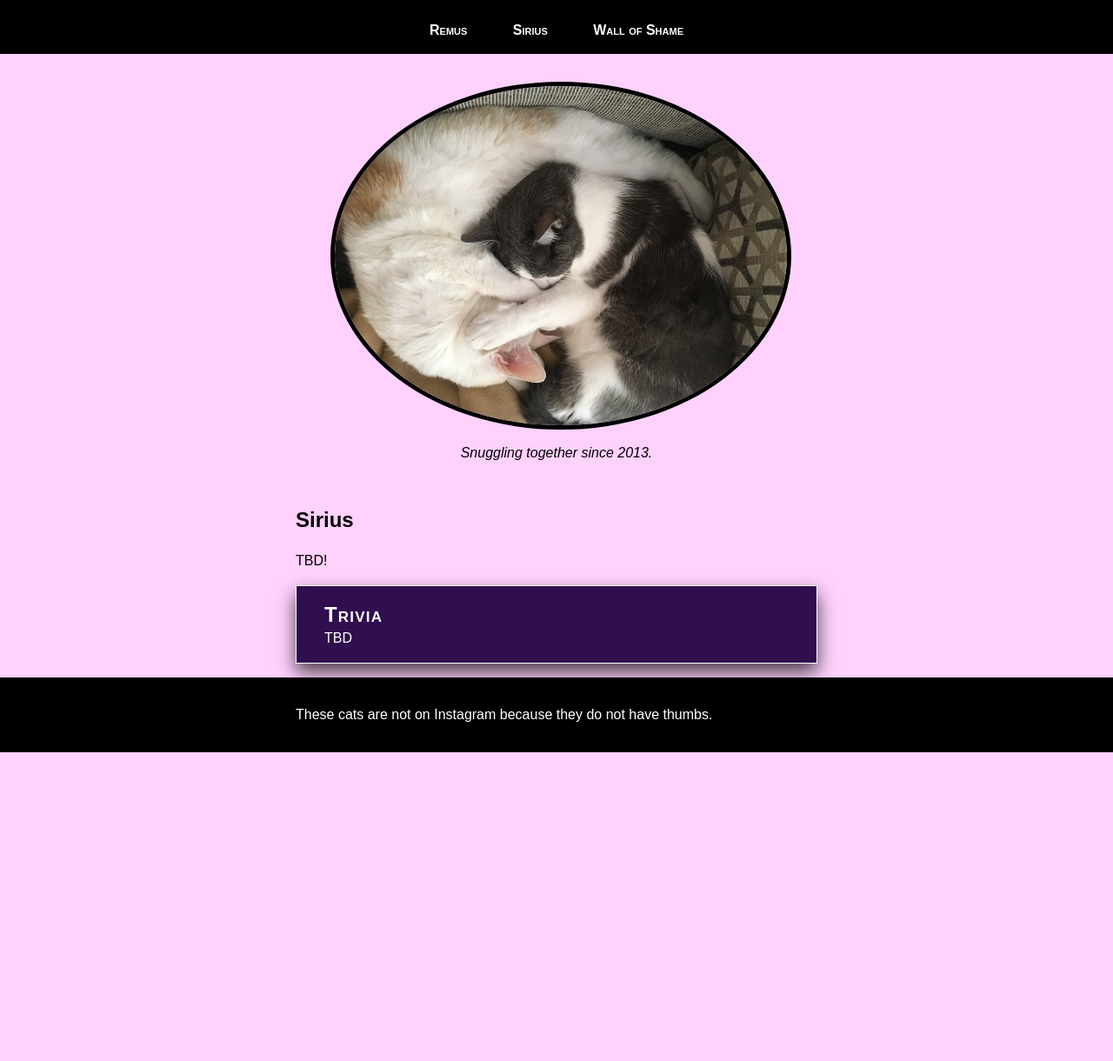
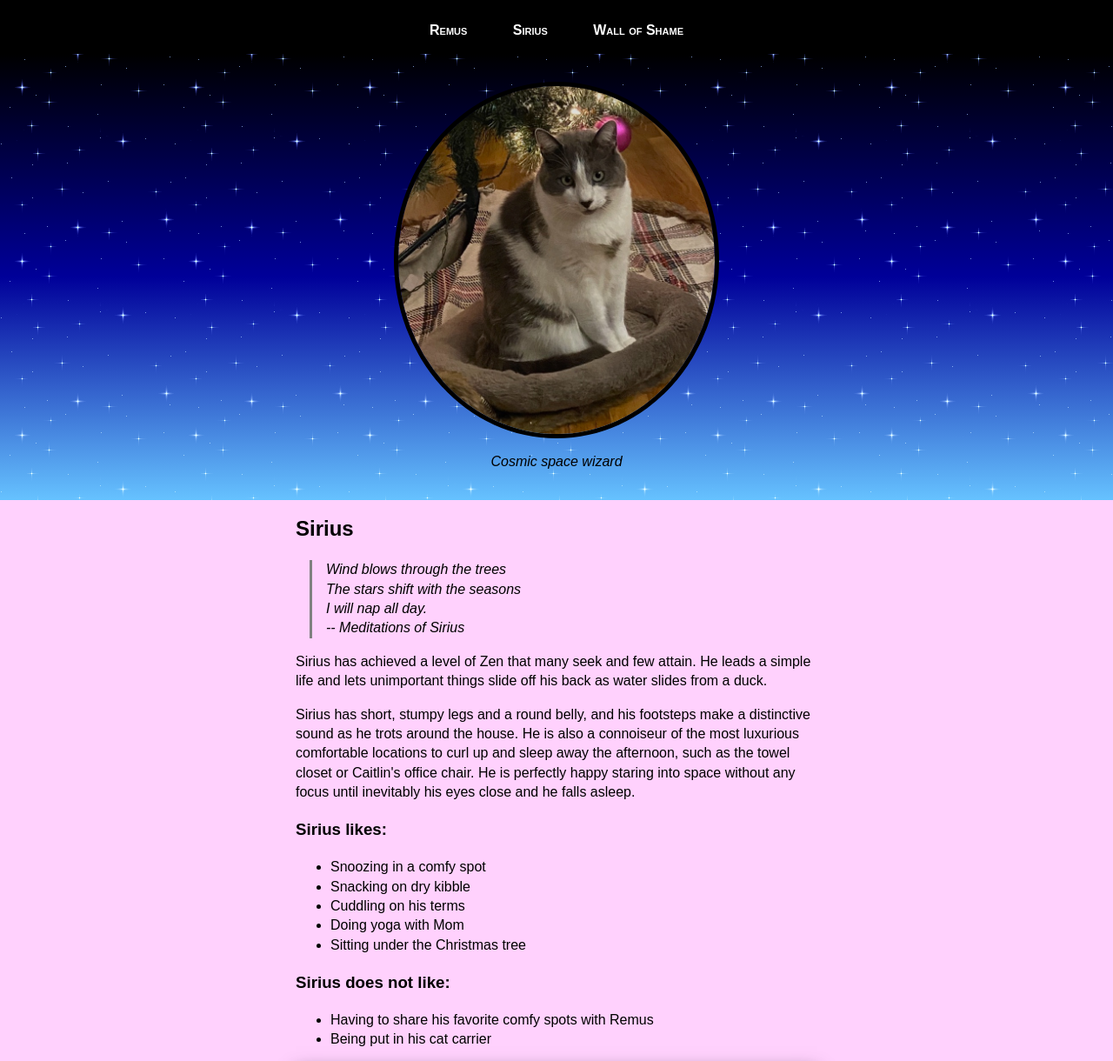
Before and after one commit to caitmuenster/cats, a plain HTML site: page sirius.html in a window 1280 px wide. Shown: the part 102-1322 px from the top of the page at 87% size. Before the commit the page ends 967 px from the top, so only its background shows below. Drawn offline with Linux system fonts and the light colour scheme.

Commit message:
updates to sirius page

```diff
--- a/sirius.html
+++ b/sirius.html
@@ -15,22 +15,61 @@
         <a href="shame.html">Wall of Shame</a>
       </nav>
     </header>
-    <section>
+    <section class="space">
       <figure>
         <img
-          src="images/yin-yang.jpg"
-          alt="A gray and white cat and a cream and white cat cuddling closely."
+          src="images/sirius-main.jpg"
+          alt="A handsome gray and white cat with striking green eyes sits facing the camera under a decorated Christmas tree."
           class="hero-image"
         />
-        <p><em>Snuggling together since 2013.</em></p>
+        <p><em>Cosmic space wizard</em></p>
       </figure>
     </section>
     <section>
       <h2>Sirius</h2>
-      <p>TBD!</p>
+      <blockquote>
+        Wind blows through the trees <br />
+        The stars shift with the seasons <br />
+        I will nap all day. <br />
+        -- Meditations of Sirius
+      </blockquote>
+      <p>
+        Sirius has achieved a level of Zen that many seek and few attain. He
+        leads a simple life and lets unimportant things slide off his back as
+        water slides from a duck.
+      </p>
+      <p>
+        Sirius has short, stumpy legs and a round belly, and his footsteps make
+        a distinctive sound as he trots around the house. He is also a
+        connoiseur of the most luxurious comfortable locations to curl up and
+        sleep away the afternoon, such as the towel closet or Caitlin's office
+        chair. He is perfectly happy staring into space without any focus until
+        inevitably his eyes close and he falls asleep.
+      </p>
+      <h3>Sirius likes:</h3>
+      <ul>
+        <li>Snoozing in a comfy spot</li>
+        <li>Snacking on dry kibble</li>
+        <li>Cuddling on his terms</li>
+        <li>Doing yoga with Mom</li>
+        <li>Sitting under the Christmas tree</li>
+      </ul>
+      <h3>Sirius does not like:</h3>
+      <ul>
+        <li>Having to share his favorite comfy spots with Remus</li>
+        <li>Being put in his cat carrier</li>
+      </ul>
       <div class="trivia">
         <h3>Trivia</h3>
-        <p>TBD</p>
+        <p>
+          Sirius is rarely referred to by his name, which is fine because he
+          doesn't appear to know what his name is. Potch has compiled a
+          <a
+            href="https://potch.me/2020/names-i-call-our-sweet-simple-cat.html"
+          >
+            list of names we call this sweet cat</a
+          >.
+        </p>
       </div>
     </section>
     <footer>
--- a/style.css
+++ b/style.css
@@ -98,6 +98,10 @@ blockquote {
   font-size: 1.5em;
 }
 
+.trivia a {
+  color: white;
+}
+
 table {
   border: 1px solid #888888;
   border-collapse: collapse;
@@ -118,6 +122,20 @@ tr:nth-child(odd) {
   background-color: rgba(128, 128, 128, 0.25);
 }
 
+.space {
+  background-image: url("images/glitteringstarbg2.gif"),
+    linear-gradient(black, #000099, #66c2ff);
+  background-color: black;
+  background-blend-mode: screen;
+  max-width: 100%;
+}
+
+.haiku {
+  font-style: italic;
+  font-weight: bolder;
+  font-size: 1.5rem;
+}
+
 footer {
   background-color: black;
   color: white;
```
Also changed, not shown: index.html (+1 -1 lines), images/54D7B614-341E-4BA5-884C-50F237CDB9FE.jpeg (deleted), images/IMG_0211.jpeg (deleted), images/glitteringstarbg2.gif (added), images/sirius-main.jpg (added), 1 other file.
